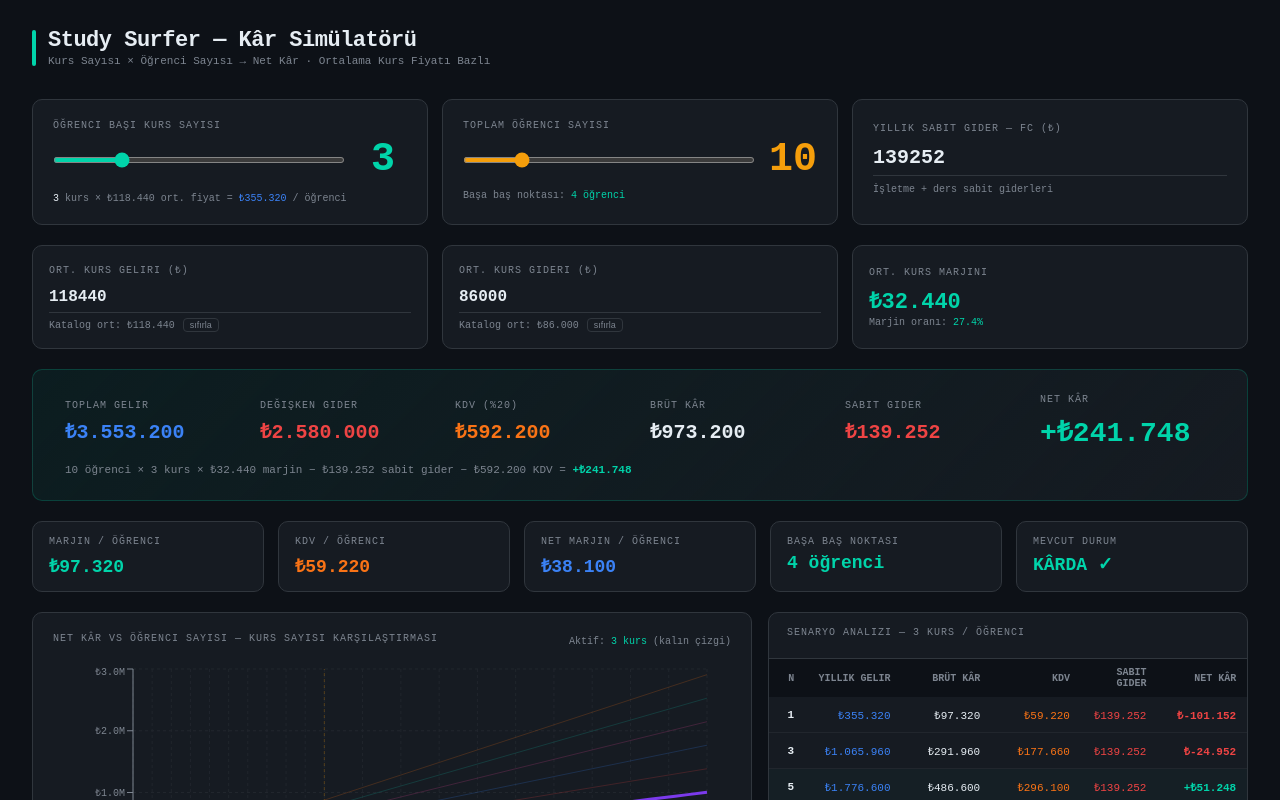
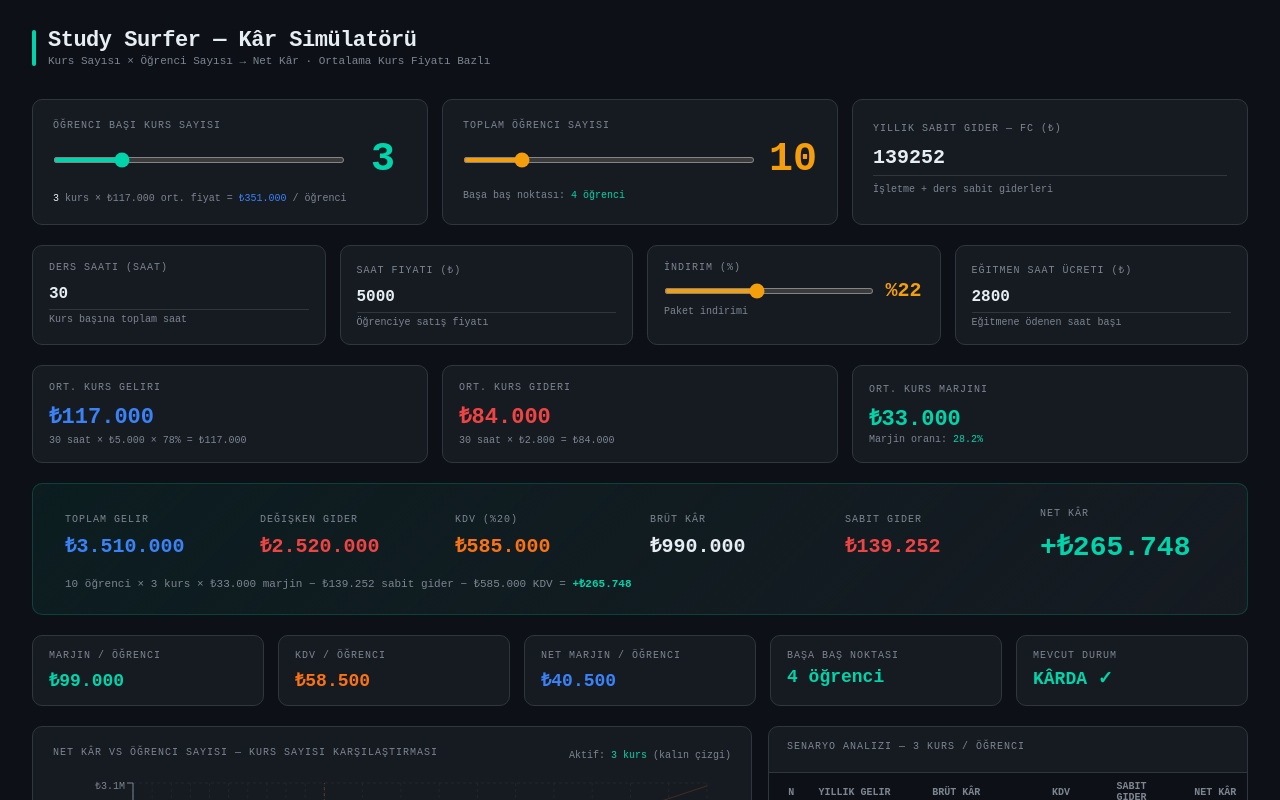
Before and after one commit to AcruxG/lp-dashboard, a React (Vite) app: page / in a window 1280 px wide. Shown: the top 800 px of the page. Built offline with nearby package versions, Linux system fonts and the light colour scheme.

Commit message:
feat: derive avgRev/avgCst from hours, price, discount, tutor cost

```diff
--- a/src/App.jsx
+++ b/src/App.jsx
@@ -75,9 +75,13 @@
   const [numCourses, setNumCourses] = useState(3);
   const [numStudents, setNumStudents] = useState(10);
   const [fc, setFc] = useState(139252);
-  const [avgRev, setAvgRev] = useState(AVG_REV);
-  const [avgCst, setAvgCst] = useState(AVG_CST);
+  const [hours, setHours] = useState(30);
+  const [pricePerHour, setPricePerHour] = useState(5000);
+  const [discount, setDiscount] = useState(22);
+  const [tutorCostPerHour, setTutorCostPerHour] = useState(2800);
 
+  const avgRev      = Math.round(hours * pricePerHour * (1 - discount / 100));
+  const avgCst      = Math.round(hours * tutorCostPerHour);
   const avgMargin   = avgRev - avgCst;
   const revPerStu   = numCourses * avgRev;
   const cstPerStu   = numCourses * avgCst;
@@ -184,26 +188,49 @@
         </div>
       </div>
 
-      {/* ── Average Price Controls ── */}
+      {/* ── Course Pricing Controls ── */}
+      <div style={{ display:"grid", gridTemplateColumns:"1fr 1fr 1fr 1fr", gap:14, marginBottom:20 }}>
+        <div style={{ ...S.card, padding:16 }}>
+          <div style={S.label}>Ders Saati (saat)</div>
+          <input type="number" value={hours} onChange={e => setHours(+e.target.value)} style={{...S.input, fontSize:16}} />
+          <div style={{ fontSize:10, color:"#7d8590", marginTop:4 }}>Kurs başına toplam saat</div>
+        </div>
+        <div style={{ ...S.card, padding:16 }}>
+          <div style={S.label}>Saat Fiyatı (₺)</div>
+          <input type="number" value={pricePerHour} onChange={e => setPricePerHour(+e.target.value)} style={{...S.input, fontSize:16}} />
+          <div style={{ fontSize:10, color:"#7d8590", marginTop:4 }}>Öğrenciye satış fiyatı</div>
+        </div>
+        <div style={{ ...S.card, padding:16 }}>
+          <div style={S.label}>İndirim (%)</div>
+          <div style={{ display:"flex", alignItems:"center", gap:10 }}>
+            <input type="range" min={0} max={50} value={discount}
+              onChange={e => setDiscount(+e.target.value)}
+              style={{ flex:1, accentColor:"#f59e0b", cursor:"pointer", height:6 }} />
+            <span style={{ fontSize:20, fontWeight:700, color:"#f59e0b", minWidth:40, textAlign:"center" }}>%{discount}</span>
+          </div>
+          <div style={{ fontSize:10, color:"#7d8590", marginTop:4 }}>Paket indirimi</div>
+        </div>
+        <div style={{ ...S.card, padding:16 }}>
+          <div style={S.label}>Eğitmen Saat Ücreti (₺)</div>
+          <input type="number" value={tutorCostPerHour} onChange={e => setTutorCostPerHour(+e.target.value)} style={{...S.input, fontSize:16}} />
+          <div style={{ fontSize:10, color:"#7d8590", marginTop:4 }}>Eğitmene ödenen saat başı</div>
+        </div>
+      </div>
+
+      {/* ── Derived Averages ── */}
       <div style={{ display:"grid", gridTemplateColumns:"1fr 1fr 1fr", gap:14, marginBottom:20 }}>
-        <div style={{ ...S.card, padding:16 }}>
-          <div style={S.label}>Ort. Kurs Geliri (₺)</div>
-          <input type="number" value={avgRev} onChange={e => setAvgRev(+e.target.value)} style={{...S.input, fontSize:16}} />
-          <div style={{ fontSize:10, color:"#7d8590", marginTop:4 }}>
-            Katalog ort: ₺{fmt(AVG_REV)}
-            <button onClick={() => setAvgRev(AVG_REV)}
-              style={{ marginLeft:8, background:"transparent", border:"1px solid #30363d", color:"#7d8590",
-                       borderRadius:4, padding:"1px 6px", cursor:"pointer", fontSize:9 }}>sıfırla</button>
+        <div style={{ ...S.card, padding:16, display:"flex", flexDirection:"column", justifyContent:"center" }}>
+          <div style={S.label}>Ort. Kurs Geliri</div>
+          <div style={{ fontSize:22, fontWeight:700, color:"#3b82f6" }}>₺{fmt(avgRev)}</div>
+          <div style={{ fontSize:10, color:"#7d8590", marginTop:2 }}>
+            {hours} saat × ₺{fmt(pricePerHour)} × {(100 - discount)}% = ₺{fmt(avgRev)}
           </div>
         </div>
-        <div style={{ ...S.card, padding:16 }}>
-          <div style={S.label}>Ort. Kurs Gideri (₺)</div>
-          <input type="number" value={avgCst} onChange={e => setAvgCst(+e.target.value)} style={{...S.input, fontSize:16}} />
-          <div style={{ fontSize:10, color:"#7d8590", marginTop:4 }}>
-            Katalog ort: ₺{fmt(AVG_CST)}
-            <button onClick={() => setAvgCst(AVG_CST)}
-              style={{ marginLeft:8, background:"transparent", border:"1px solid #30363d", color:"#7d8590",
-                       borderRadius:4, padding:"1px 6px", cursor:"pointer", fontSize:9 }}>sıfırla</button>
+        <div style={{ ...S.card, padding:16, display:"flex", flexDirection:"column", justifyContent:"center" }}>
+          <div style={S.label}>Ort. Kurs Gideri</div>
+          <div style={{ fontSize:22, fontWeight:700, color:"#ef4444" }}>₺{fmt(avgCst)}</div>
+          <div style={{ fontSize:10, color:"#7d8590", marginTop:2 }}>
+            {hours} saat × ₺{fmt(tutorCostPerHour)} = ₺{fmt(avgCst)}
           </div>
         </div>
         <div style={{ ...S.card, padding:16, display:"flex", flexDirection:"column", justifyContent:"center" }}>
```
